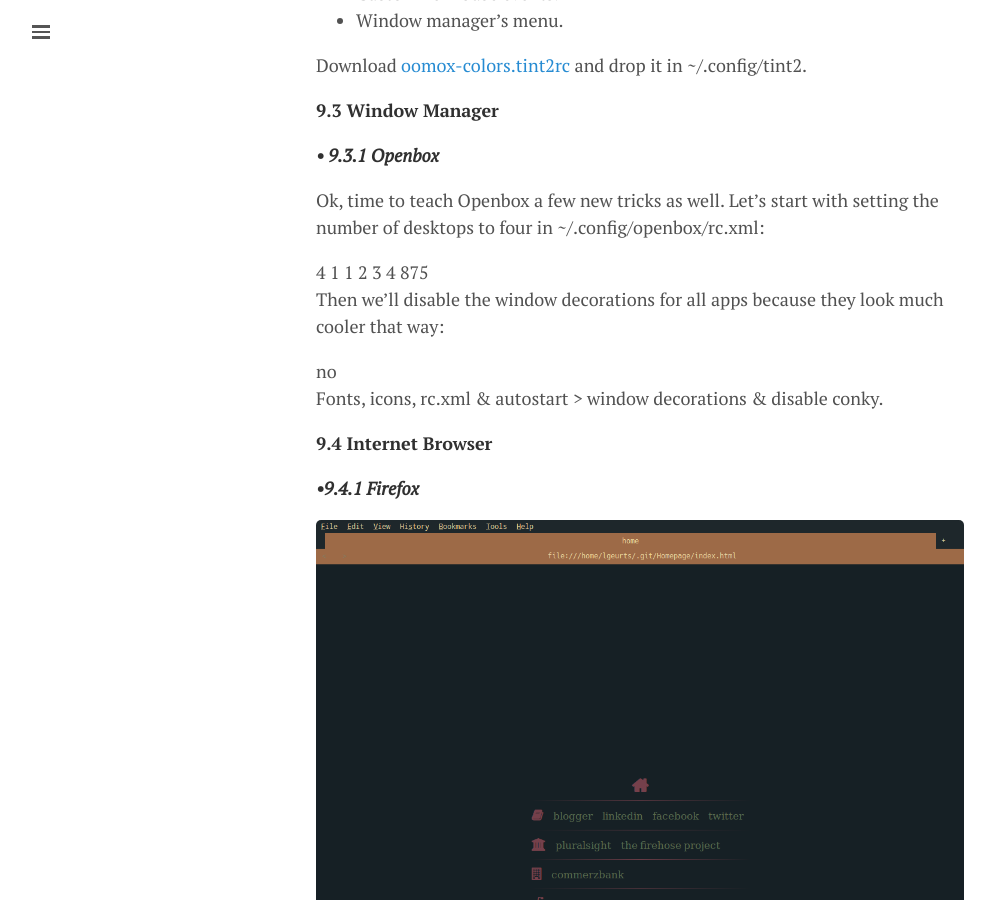
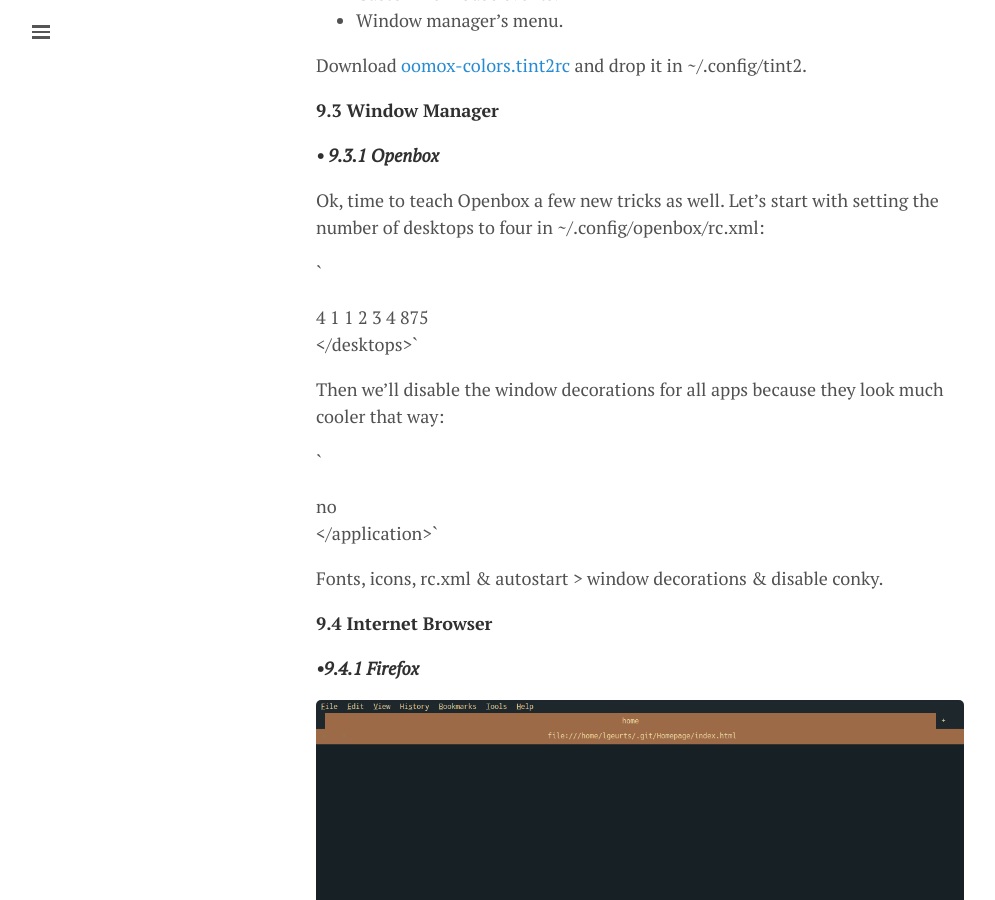
Before and after one commit to lgeurts/lgeurts.github.io, a Jekyll site: the page built from _posts/2017-07-11-bunsenlabs-linux-setup-notes-for dell-inspiron-6000.md, in a window 1280 px wide and 900 px high, scrolled down 18112 px. Shown: the whole window, without its empty margins (0-995 px from the left). Built offline with Jekyll 4.4.1, drawn with Linux system fonts in a browser that asks for light colours; nearby versions of some CDN libraries; comment, search, counter and statistics services are not loaded.

Commit message:
Update Openbox 9.3.1 rc.xml

```diff
--- a/_posts/2017-07-11-bunsenlabs-linux-setup-notes-for dell-inspiron-6000.md
+++ b/_posts/2017-07-11-bunsenlabs-linux-setup-notes-for dell-inspiron-6000.md
@@ -527,7 +527,7 @@
 
 Ok, time to teach Openbox a few new tricks as well. Let’s start with setting the number of desktops to four in ~/.config/openbox/rc.xml:
 
-<desktops>
+`<desktops>
   <number>4</number>
   <firstdesk>1</firstdesk>
   <names>
@@ -537,13 +537,13 @@
     <name>4</name>
   </names>
   <popupTime>875</popupTime>
-</desktops>
+</desktops>`
 
 Then we’ll disable the window decorations for all apps because they look much cooler that way:
 
-<application name="*">
+`<application name="*">
   <decor>no</decor>
-</application>
+</application>`
 
 Fonts, icons, rc.xml & autostart > window decorations & disable conky.
 
```
